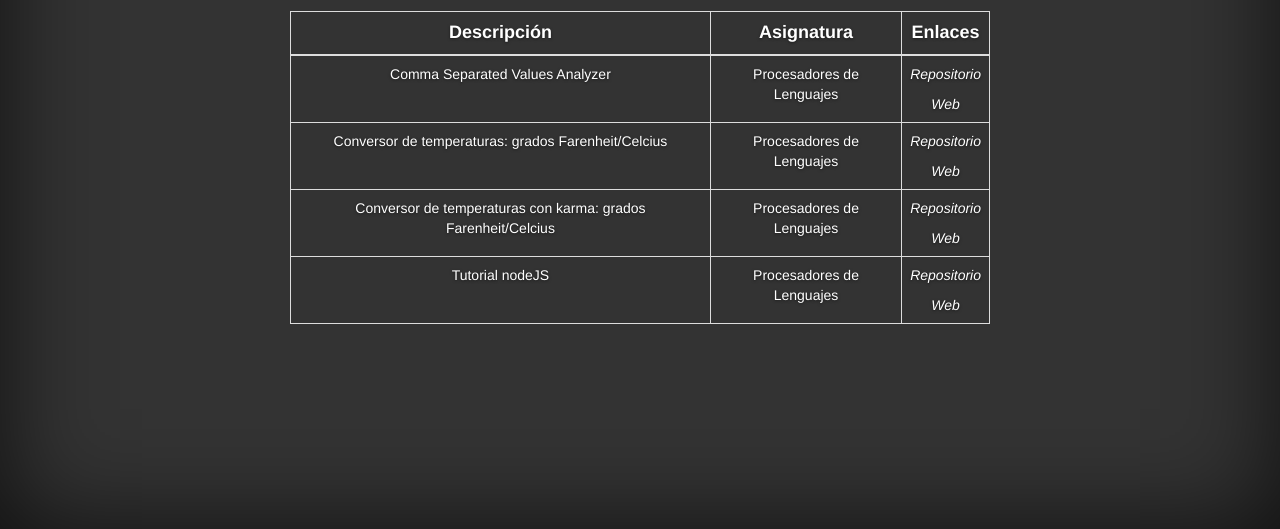
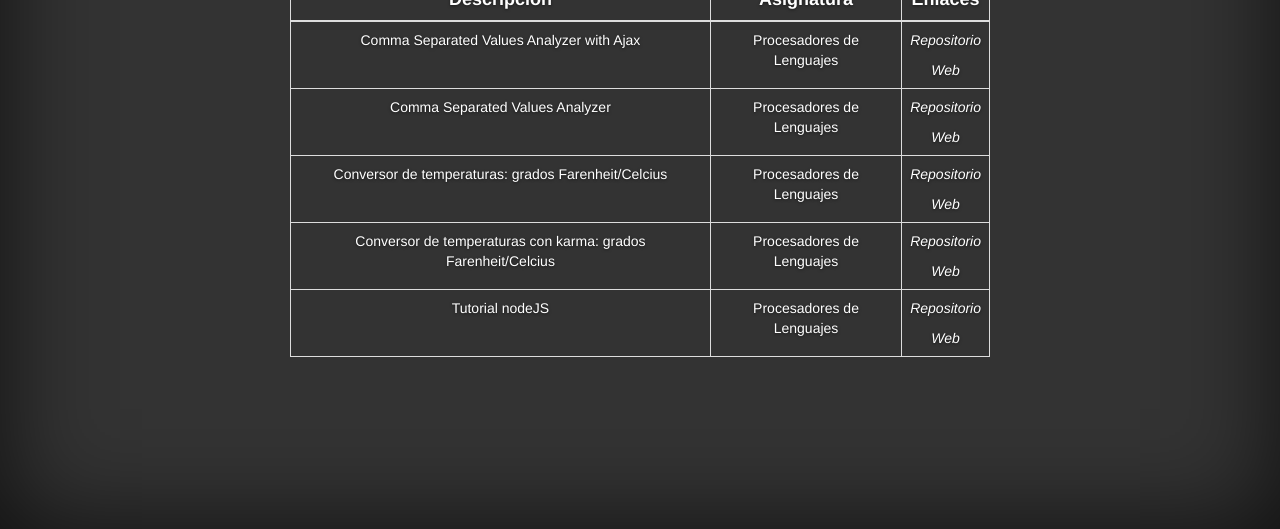
Before and after one commit to alu0100697032/alu0100697032.github.io, a plain HTML site: page pl.html in a window 1280 px wide. Shown: the part 271-800 px from the top of the page. Drawn offline with nearby package versions, Linux system fonts and the light colour scheme.

Commit message:
Modified pl.html

```diff
--- a/pl.html
+++ b/pl.html
@@ -31,6 +31,13 @@
                             <td>Enlaces</th>
                         </thead>
                         <tbody>
+                            <tr>
+                                <td>Comma Separated Values Analyzer with Ajax</td>
+                                <td>Procesadores de Lenguajes</td>
+                                <td><a href="https://github.com/alu0100697032/csv_ajax" target="_blank">Repositorio</a>
+                                    <p></p><a href="https://david-victor-csv.herokuapp.com/" target="_blank">Web</a>
+                                </td>
+                            </tr>
                             <tr>
                                 <td>Comma Separated Values Analyzer</td>
                                 <td>Procesadores de Lenguajes</td>
```
